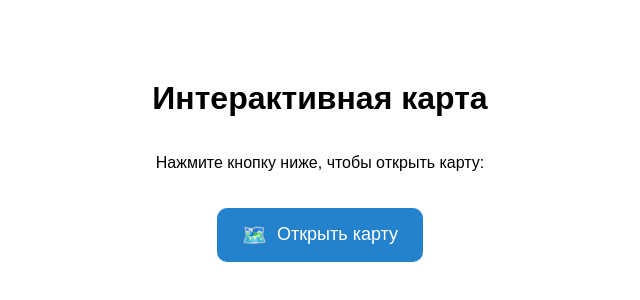
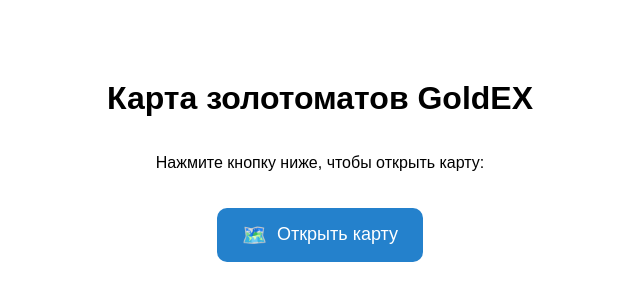
Before and after one commit to nick89274928742/telegram-webapp, a plain HTML site: page index.html in a window 1280 px wide. Shown: the part 260-560 px from the top of the page, without its empty margins (320-960 px from the left). Drawn offline with Linux system fonts and the light colour scheme.

Commit message:
index.html

```diff
--- a/index.html
+++ b/index.html
@@ -36,7 +36,7 @@
     </style>
 </head>
 <body>
-    <h1>Интерактивная карта</h1>
+    <h1>Карта золотоматов GoldEX</h1>
     <p>Нажмите кнопку ниже, чтобы открыть карту:</p>
 
     <button class="map-button" onclick="openMap()">
```
